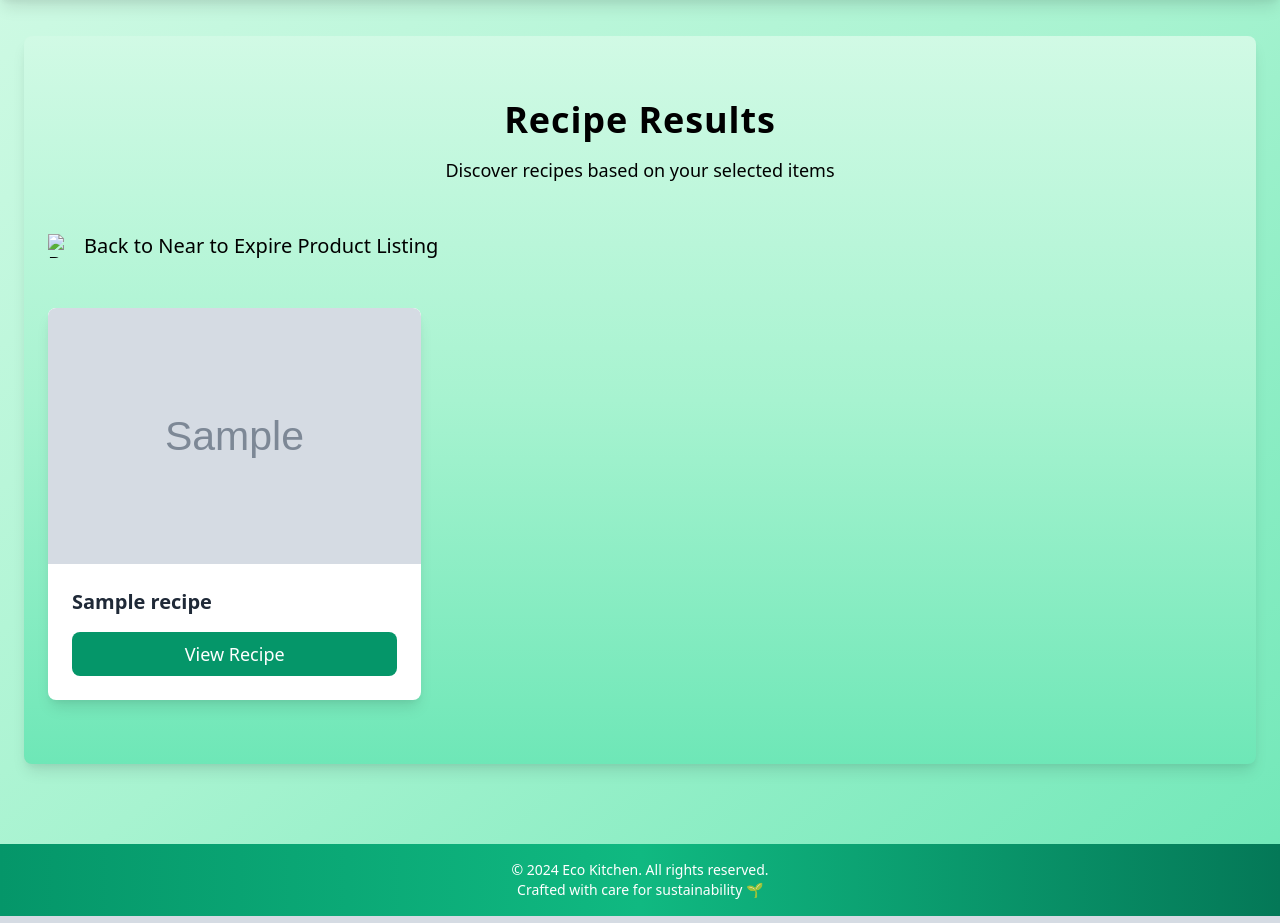
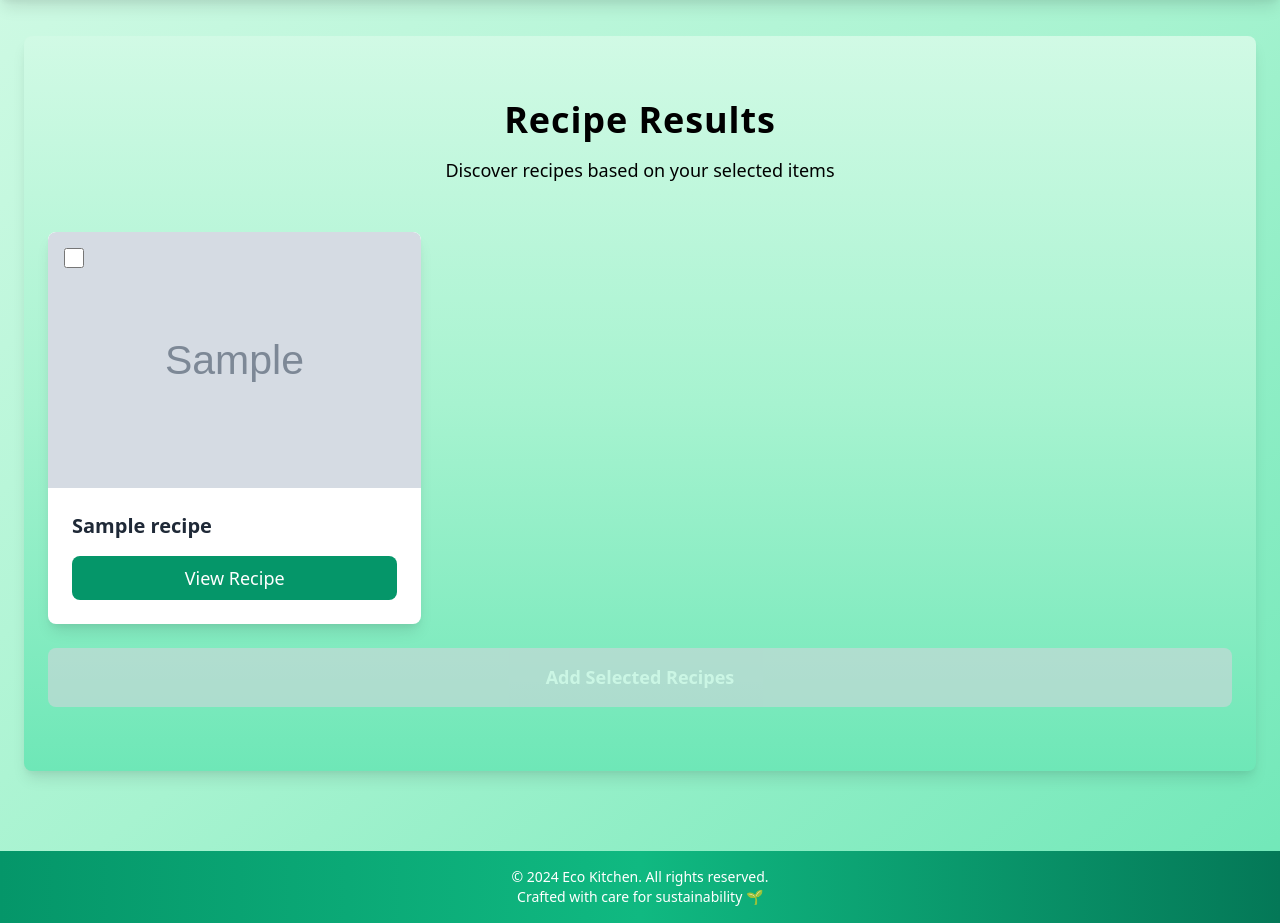
Before and after one commit to Vrutik21/EcoKitchen, a Django app: template core/templates/recipe_results.html in a window 1280 px wide. Shown: the part 84-1007 px from the top of the page. Run offline with Django 5.2, Linux system fonts and the light colour scheme; the template is opened without the code that fills it: most values are stand-ins (such as "Sample title", 1, 10 or a date in 2020); grey boxes marked "Sample" are stand-in pictures; some libraries are stand-ins or nearby versions.

Commit message:
feat: add functionality to store selected recipes in the database and display them in dashboard.html

```diff
--- a/core/templates/recipe_results.html
+++ b/core/templates/recipe_results.html
@@ -3,6 +3,52 @@
 {% block title %}Recipe Results{% endblock %}
 
 {% block content %}
+<style>
+  .checkbox-recipe {
+    width: 20px;
+    height: 20px;
+    background-color: white;
+    border: 2px solid #d1d5db;
+    border-radius: 4px;
+    outline: none;
+    cursor: pointer;
+    transition: background-color 0.2s, border-color 0.2s;
+  }
+
+  .checkbox-recipe:checked {
+    background-color: #48bb78;
+    border-color: #38a169;
+  }
+
+  .checkbox-recipe:focus {
+    border-color: #38a169;
+    box-shadow: 0 0 0 2px rgba(72, 187, 120, 0.5);
+  }
+
+  .submit-btn {
+    margin-top: 1.5rem;
+    width: 100%;
+    padding: 1rem;
+    font-size: 1.125rem;
+    font-weight: bold;
+    background-color: #3b82f6;
+    color: white;
+    border-radius: 0.5rem;
+    cursor: pointer;
+    transition: background-color 0.2s;
+  }
+
+  .submit-btn:hover {
+    background-color: #2563eb;
+  }
+
+  .submit-btn:disabled {
+    background-color: #d1d5db;
+    cursor: not-allowed;
+    opacity: 0.6;
+  }
+</style>
+
 <section class="bg-gradient-to-b bg-green-50 py-16 px-6 max-w-screen-xl mx-auto rounded-lg shadow-lg">
   <div class="text-center text-black mb-12">
     <h1 class="text-4xl font-semibold tracking-wide">Recipe Results</h1>
@@ -16,26 +62,30 @@
       <a href="{% url 'recipes' %}" class="text-lg mt-4 inline-block underline text-yellow-300">Back to Near to Expire Product Listing</a>
     </div>
   {% elif recipes %}
-    <div class="space-y-12">
-      <a href="{% url 'recipes' %}" class="flex items-center gap-3 text-black text-xl mb-8">
-        <img src="https://cdn.builder.io/api/v1/image/assets/TEMP/902f3ae4fd6930e29a6fd4d1b4e7d7844a7ad167ca20c20b8ea9e270dc524105?placeholderIfAbsent=true&apiKey=877b457759d54d259ca44608a719ca2c" alt="Back icon" class="w-6 h-6 text-black" />
-        <span>Back to Near to Expire Product Listing</span>
-      </a>
-
+    <form method="POST" action="{% url 'add_selected_recipes' %}">
+      {% csrf_token %}
       <div class="grid grid-cols-1 sm:grid-cols-2 lg:grid-cols-3 gap-8">
         {% for recipe in recipes %}
-          <article class="bg-white rounded-lg shadow-lg overflow-hidden hover:scale-105 transition transform duration-200">
-            <img src="{{ recipe.image }}" alt="{{ recipe.title }}" class="w-full h-64 object-cover rounded-t-lg" />
+          <article class="bg-white rounded-lg shadow-lg overflow-hidden hover:scale-105 transition transform duration-200 relative">
+            <!-- Checkbox -->
+            <input type="checkbox" name="selected_recipes" value="{{ recipe.id }}" class="absolute top-4 left-4 checkbox-recipe">
+            <!-- Recipe Card -->
+            <img src="{{ recipe.image }}" alt="{{ recipe.title }}" class="w-full h-64 object-cover rounded-t-lg">
             <div class="p-6">
               <h2 class="text-xl font-semibold text-gray-800">{{ recipe.title }}</h2>
               <a href="{% url 'recipe_detail' recipe.id %}" target="_blank">
-                <button class="mt-4 w-full py-2 text-lg bg-green-600 text-white rounded-lg hover:bg-green-700 transition duration-200">View Recipe</button>
+                <button class="mt-4 w-full py-2 text-lg bg-green-600 text-white rounded-lg hover:bg-green-700 transition duration-200">
+                  View Recipe
+                </button>
               </a>
             </div>
           </article>
         {% endfor %}
       </div>
-    </div>
+      <button id="add-recipes-btn" type="submit" class="submit-btn" disabled>
+        Add Selected Recipes
+      </button>
+    </form>
   {% else %}
     <div class="bg-yellow-600 p-6 rounded-lg text-black mb-12">
       <h2 class="text-2xl font-bold">No recipes found!</h2>
@@ -44,4 +94,23 @@
   {% endif %}
 </section>
 
+<script>
+  document.addEventListener('DOMContentLoaded', function () {
+    const checkboxes = document.querySelectorAll('.checkbox-recipe');
+    const submitButton = document.getElementById('add-recipes-btn');
+
+    const toggleButtonState = () => {
+      const anyChecked = Array.from(checkboxes).some(checkbox => checkbox.checked);
+      submitButton.disabled = !anyChecked;
+    };
+
+    // Add event listeners to all checkboxes
+    checkboxes.forEach(checkbox => {
+      checkbox.addEventListener('change', toggleButtonState);
+    });
+
+    // Initial state
+    toggleButtonState();
+  });
+</script>
 {% endblock %}
--- a/core/urls.py
+++ b/core/urls.py
@@ -18,5 +18,6 @@ urlpatterns = [
     path('user_history/', views.user_history, name='user_history'),
     path('unregistered/', views.unregistered, name='unregistered'),
     path('unregistered/recipes',views.unregistered_recipe, name='unregistered_recipe'),
-    path("unregistered/recipes/<int:recipe_id>/", views.unregistered_recipe_detail, name="unregistered_recipe_detail")
+    path("unregistered/recipes/<int:recipe_id>/", views.unregistered_recipe_detail, name="unregistered_recipe_detail"),
+    path('add-selected-recipes/', views.add_selected_recipes, name='add_selected_recipes')
 ]
```
Also changed, not shown: core/templates/dashboard.html (+20 -0 lines), core/views.py (+25 -0 lines).
